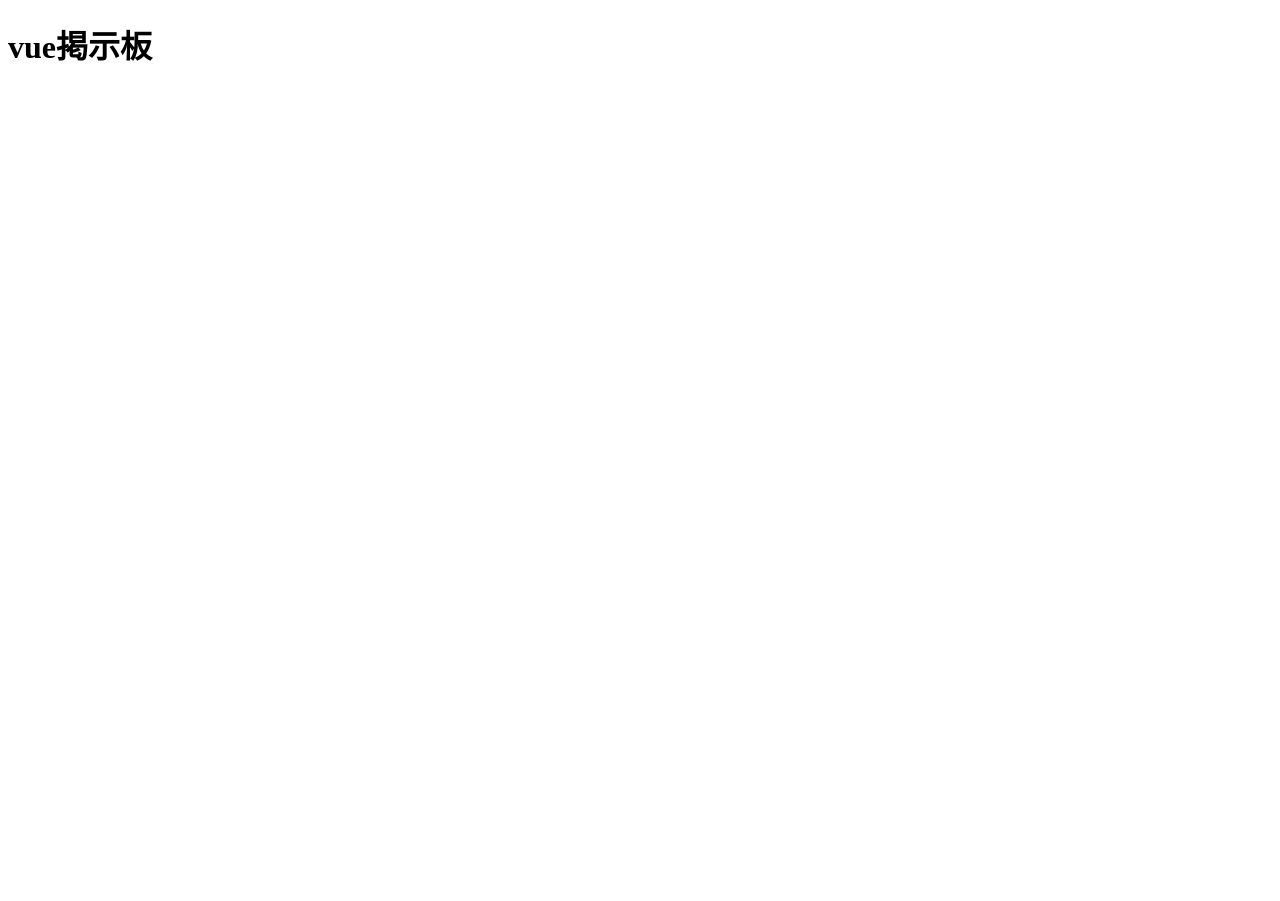
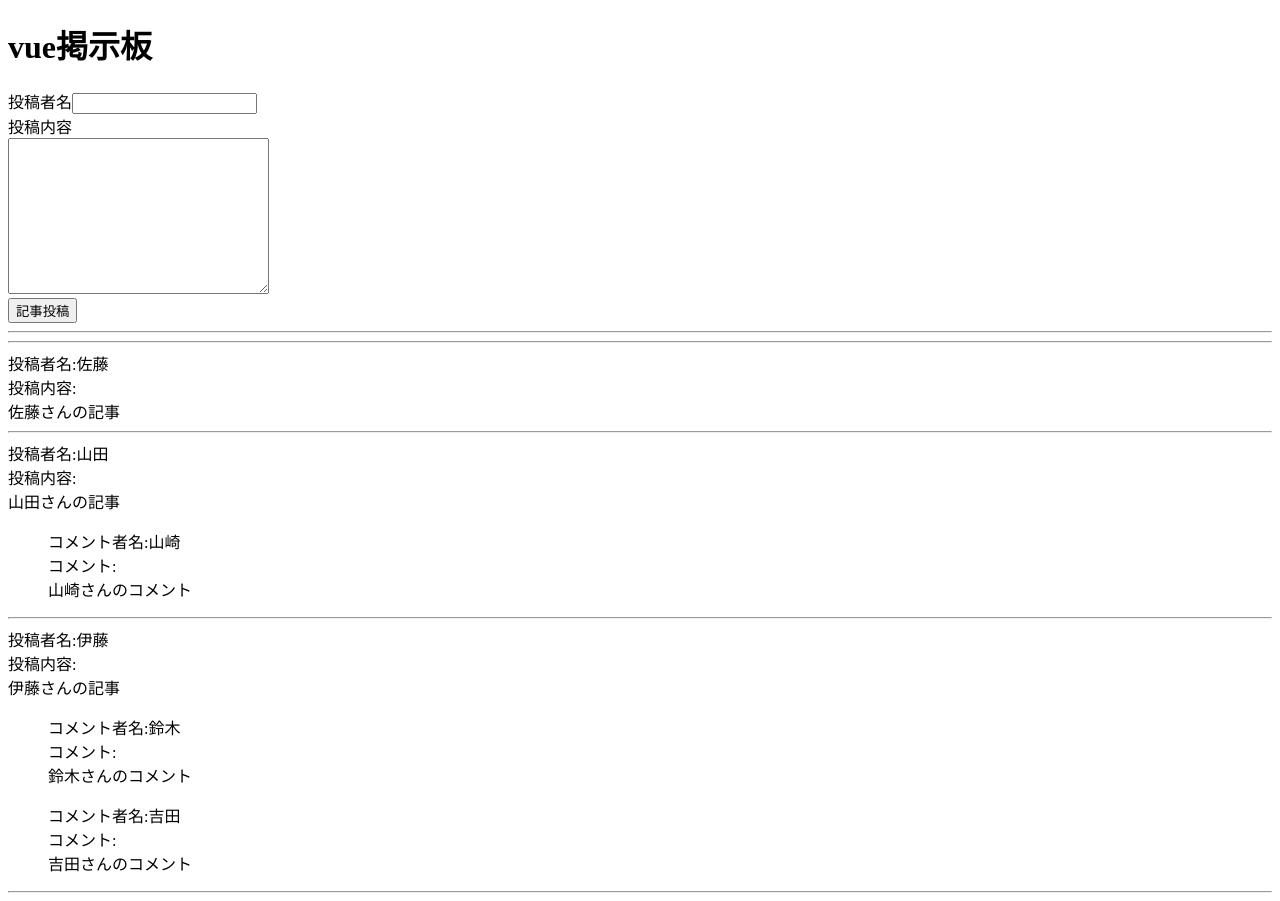
Before and after one commit to Nao-Y1996/ex-vue-bbs, a Vue app: page / in a window 1280 px wide. Before the commit the page ends 800 px from the top, so only its background shows below. Built offline with nearby package versions, Linux system fonts and the light colour scheme.

Commit message:
記事一覧の表示

```diff
--- a/src/store/index.ts
+++ b/src/store/index.ts
@@ -18,8 +18,13 @@ export default new Vuex.Store({
       ]),
     ],
   }, // end state
-  getters: {},
+  actions: {},
   mutations: {},
-  actions: {},
+  getters: {
+    getAllArticles(state) {
+      console.log(`getters`);
+      return state.articles;
+    },
+  },
   modules: {},
 });
--- a/src/views/bbs.vue
+++ b/src/views/bbs.vue
@@ -1,13 +1,37 @@
 <template>
   <div>
     <h1>vue掲示板</h1>
+    <label for="name">投稿者名</label>
+    <input type="text" name="" id="name" /><br />
+    <label for="content">投稿内容</label><br />
+    <textarea name="" id="content" cols="30" rows="10"></textarea><br />
+    <button type="button">記事投稿</button>
+    <hr />
+    <hr />
+    <div v-for="article of articles" v-bind:key="article.id">
+      <div><span>投稿者名:</span>{{ article.name }}</div>
+      <div><span>投稿内容:</span><br />{{ article.content }}</div>
+      <dir v-for="comment of article.commentList" v-bind:key="comment.id">
+        <div><span>コメント者名:</span>{{ comment.name }}</div>
+        <div><span>コメント:</span><br />{{ comment.content }}</div>
+      </dir>
+      <hr />
+    </div>
   </div>
 </template>
 
 <script lang="ts">
+import { Article } from "@/types/article";
 import { Component, Vue } from "vue-property-decorator";
 @Component
-export default class Bbs extends Vue {}
+export default class Bbs extends Vue {
+  private articles = new Array<Article>();
+
+  created() {
+    this.articles = this.$store.getters.getAllArticles;
+    console.log(this.articles);
+  }
+}
 </script>
 
 <style scoped></style>
```
